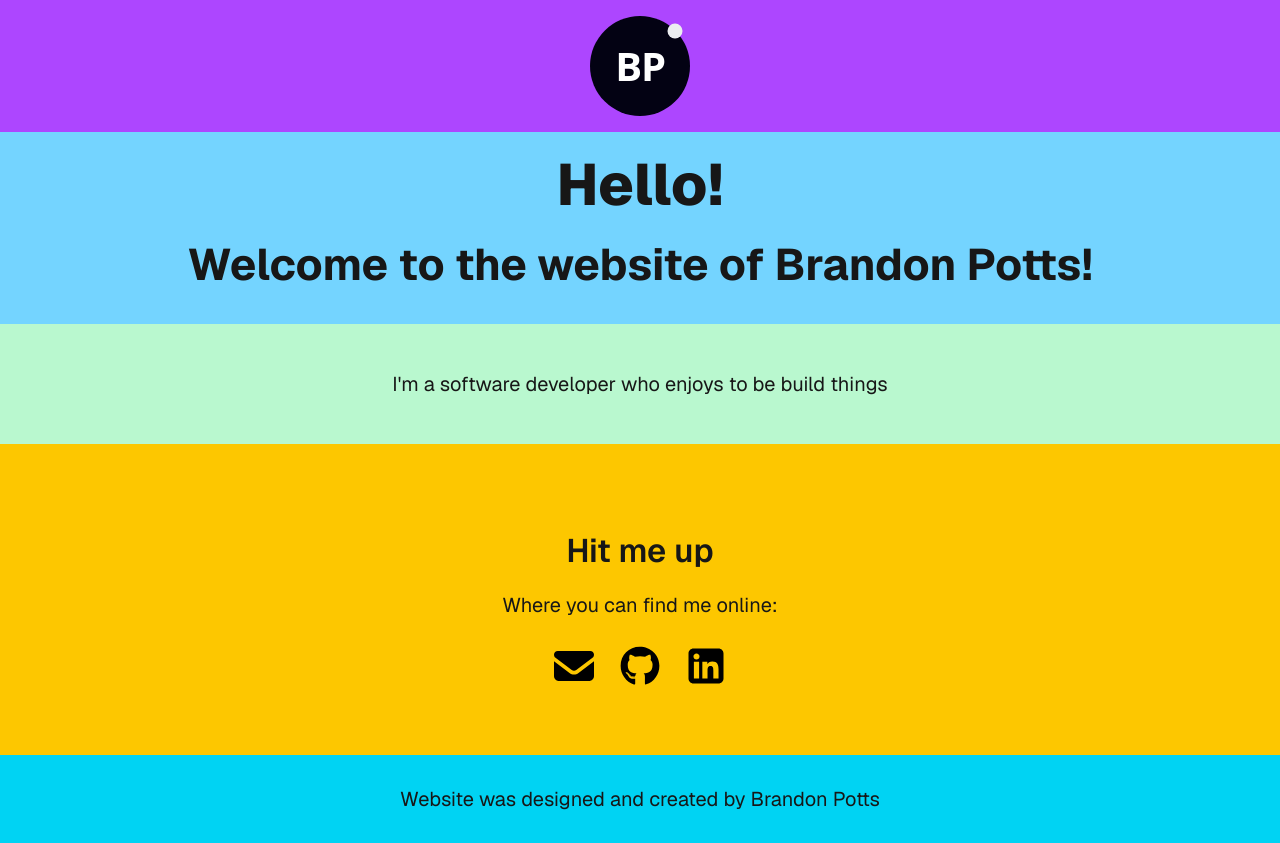
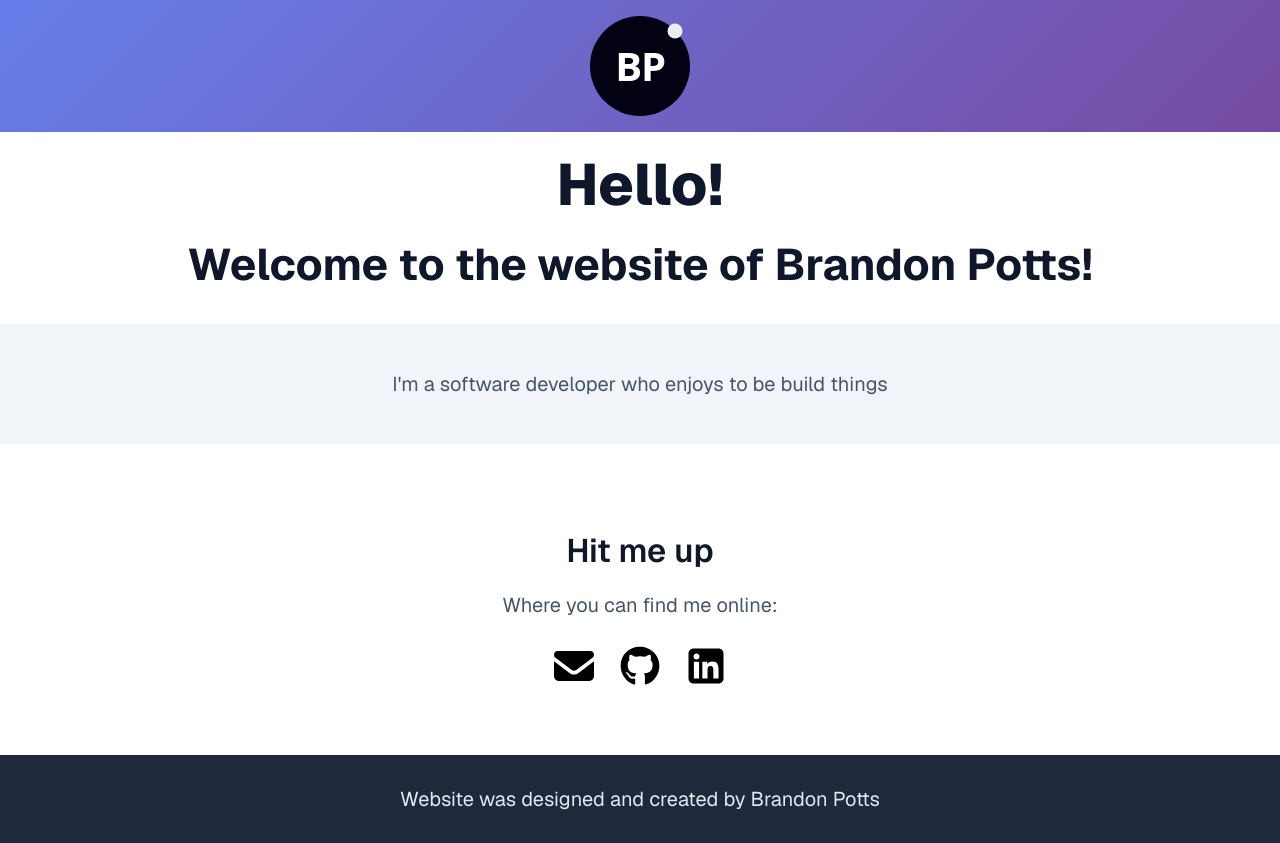
Before and after one commit to bepotts/personal-website, a Next.js app: page / in a window 1280 px wide. Built offline with nearby package versions, Linux system fonts and the light colour scheme.

Commit message:
added modern styling

```diff
--- a/app/globals.css
+++ b/app/globals.css
@@ -5,6 +5,17 @@
 :root {
   --background: #ffffff;
   --foreground: #171717;
+  /* Modern color palette */
+  --header-bg: linear-gradient(135deg, #667eea 0%, #764ba2 100%);
+  --header-bg-solid: #667eea;
+  --main-bg: #f8fafc;
+  --section-bg: #ffffff;
+  --section-accent: #f1f5f9;
+  --footer-bg: #1e293b;
+  --footer-text: #e2e8f0;
+  --text-primary: #0f172a;
+  --text-secondary: #475569;
+  --accent-color: #667eea;
 }
 
 @theme inline {
@@ -18,6 +29,16 @@
   :root {
     --background: #0a0a0a;
     --foreground: #060606;
+    --header-bg: linear-gradient(135deg, #4c1d95 0%, #581c87 100%);
+    --header-bg-solid: #4c1d95;
+    --main-bg: #0f172a;
+    --section-bg: #1e293b;
+    --section-accent: #334155;
+    --footer-bg: #020617;
+    --footer-text: #cbd5e1;
+    --text-primary: #f1f5f9;
+    --text-secondary: #94a3b8;
+    --accent-color: #818cf8;
   }
 }
 
--- a/components/layout/footer/Footer.tsx
+++ b/components/layout/footer/Footer.tsx
@@ -1,6 +1,12 @@
 function FooterSection() {
   return (
-    <footer className="text-center bg-cyan-400 p-2 md:p-8">
+    <footer
+      className="text-center p-2 md:p-8"
+      style={{
+        backgroundColor: 'var(--footer-bg)',
+        color: 'var(--footer-text)',
+      }}
+    >
       <p>Website was designed and created by Brandon Potts</p>
     </footer>
   );
--- a/components/layout/header/Header.tsx
+++ b/components/layout/header/Header.tsx
@@ -3,7 +3,12 @@ import Image from 'next/image';
 function Header() {
   return (
     <header className="top-0">
-      <div className="mx-auto py-4 bg-purple-500 flex justify-center">
+      <div
+        className="mx-auto py-4 flex justify-center"
+        style={{
+          background: 'var(--header-bg)',
+        }}
+      >
         <Image src="/bp-logo.svg" alt="BP logo" width={100} height={20} />
       </div>
     </header>
--- a/components/layout/main/Main.tsx
+++ b/components/layout/main/Main.tsx
@@ -2,22 +2,43 @@ import Image from 'next/image';
 
 function MainSection() {
   return (
-    <main className="flex-1 bg-yellow-400 text-center m-0">
-      <div className="flex-1 bg-sky-300 p-4">
+    <main
+      className="flex-1 text-center m-0"
+      style={{
+        backgroundColor: 'var(--main-bg)',
+        color: 'var(--text-primary)',
+      }}
+    >
+      <div
+        className="flex-1 p-4"
+        style={{
+          backgroundColor: 'var(--section-bg)',
+        }}
+      >
         <h1 className="text-fluid-2xl">Hello!</h1>
         <h2 className="text-fluid-xl">
           Welcome to the website of Brandon Potts!
         </h2>
       </div>
 
-      <div className="bg-green-200 p-4">
-        <p className="p-4 m-4">
+      <div
+        className="p-4"
+        style={{
+          backgroundColor: 'var(--section-accent)',
+        }}
+      >
+        <p className="p-4 m-4" style={{ color: 'var(--text-secondary)' }}>
           I&apos;m a software developer who enjoys to be build things
         </p>
       </div>
-      <div className="p-8 lg:p-12 xl:p-16">
+      <div
+        className="p-8 lg:p-12 xl:p-16"
+        style={{
+          backgroundColor: 'var(--section-bg)',
+        }}
+      >
         <h3 className="pt-4 text-fluid-lg">Hit me up</h3>
-        <p>Where you can find me online:</p>
+        <p style={{ color: 'var(--text-secondary)' }}>Where you can find me online:</p>
         <div className="flex justify-center items-center gap-4 pt-6">
           <a
             className="cursor-pointer"
```
